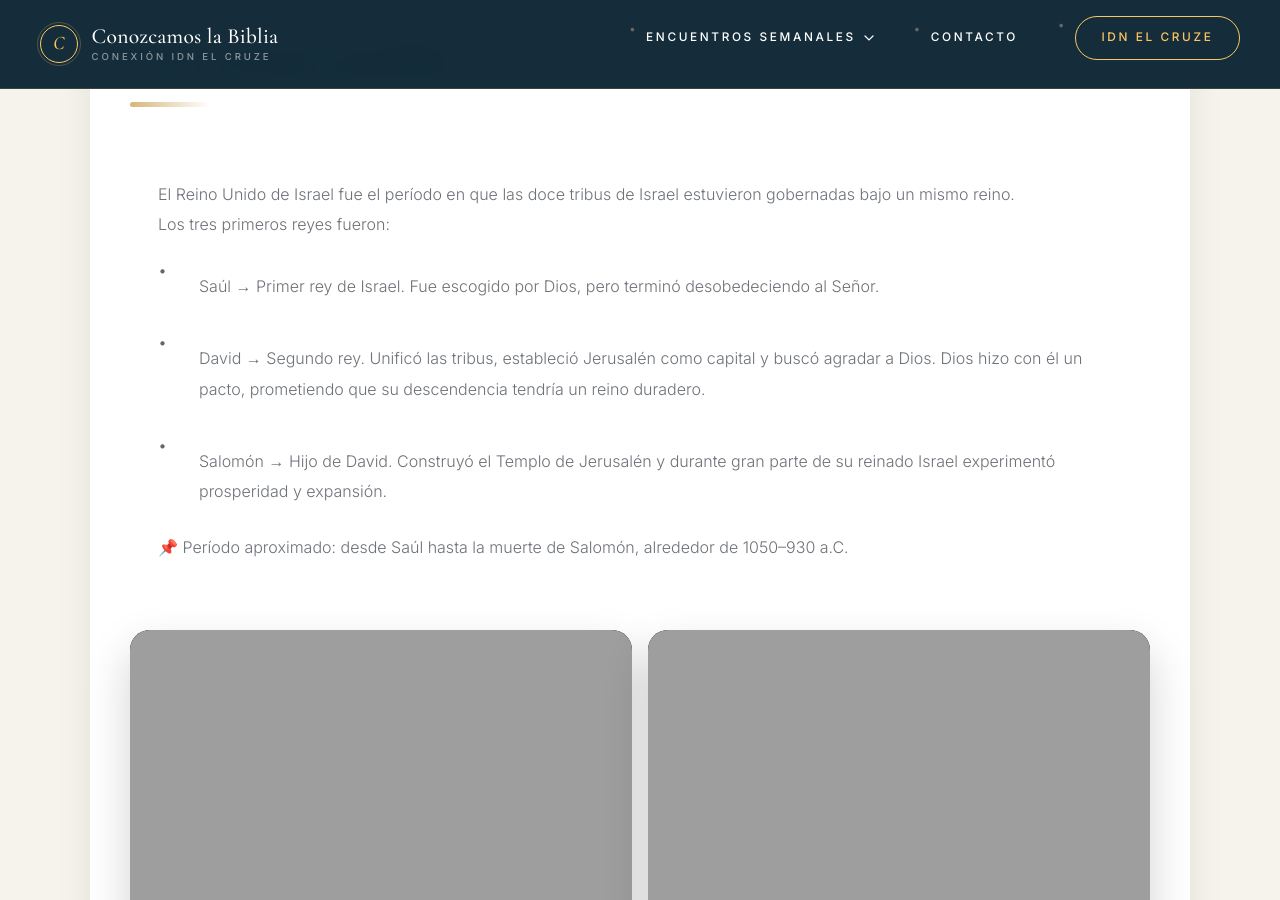
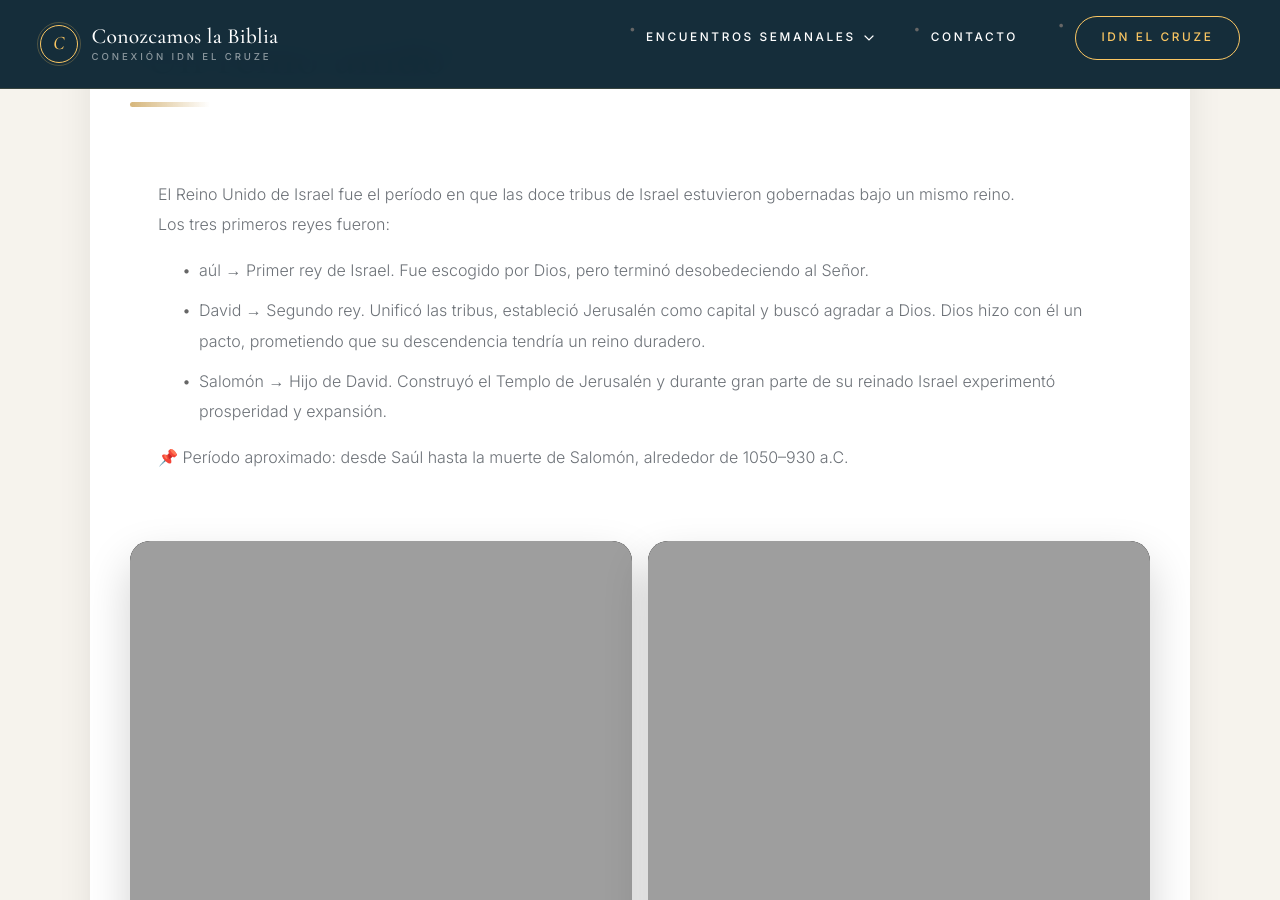
Before and after one commit to iporoma/conozcamoslabiblia, a Jekyll site: the page built from encuentro-nn.html, in a window 1280 px wide and 900 px high, scrolled down 1799 px. Built offline with Jekyll 4.4.1, drawn with Linux system fonts in a browser that asks for light colours.

Commit message:
Fix list formatting for kings of Israel

```diff
--- a/encuentro-nn.html
+++ b/encuentro-nn.html
@@ -34,9 +34,10 @@
 
 Los tres primeros reyes fueron:
 
-<li><ul>Saúl → Primer rey de Israel. Fue escogido por Dios, pero terminó desobedeciendo al Señor.</ul></li>
-<li><ul>David → Segundo rey. Unificó las tribus, estableció Jerusalén como capital y buscó agradar a Dios. Dios hizo con él un pacto, prometiendo que su descendencia tendría un reino duradero.</ul></li>
-<li><ul>Salomón → Hijo de David. Construyó el Templo de Jerusalén y durante gran parte de su reinado Israel experimentó prosperidad y expansión.</ul></li>
+<ul>
+<li>aúl → Primer rey de Israel. Fue escogido por Dios, pero terminó desobedeciendo al Señor.</li>
+<li>David → Segundo rey. Unificó las tribus, estableció Jerusalén como capital y buscó agradar a Dios. Dios hizo con él un pacto, prometiendo que su descendencia tendría un reino duradero.</li>
+<li>Salomón → Hijo de David. Construyó el Templo de Jerusalén y durante gran parte de su reinado Israel experimentó prosperidad y expansión.</li></ul>
 
 <p>📌 Período aproximado: desde Saúl hasta la muerte de Salomón, alrededor de 1050–930 a.C.</p>
         </div>
```
